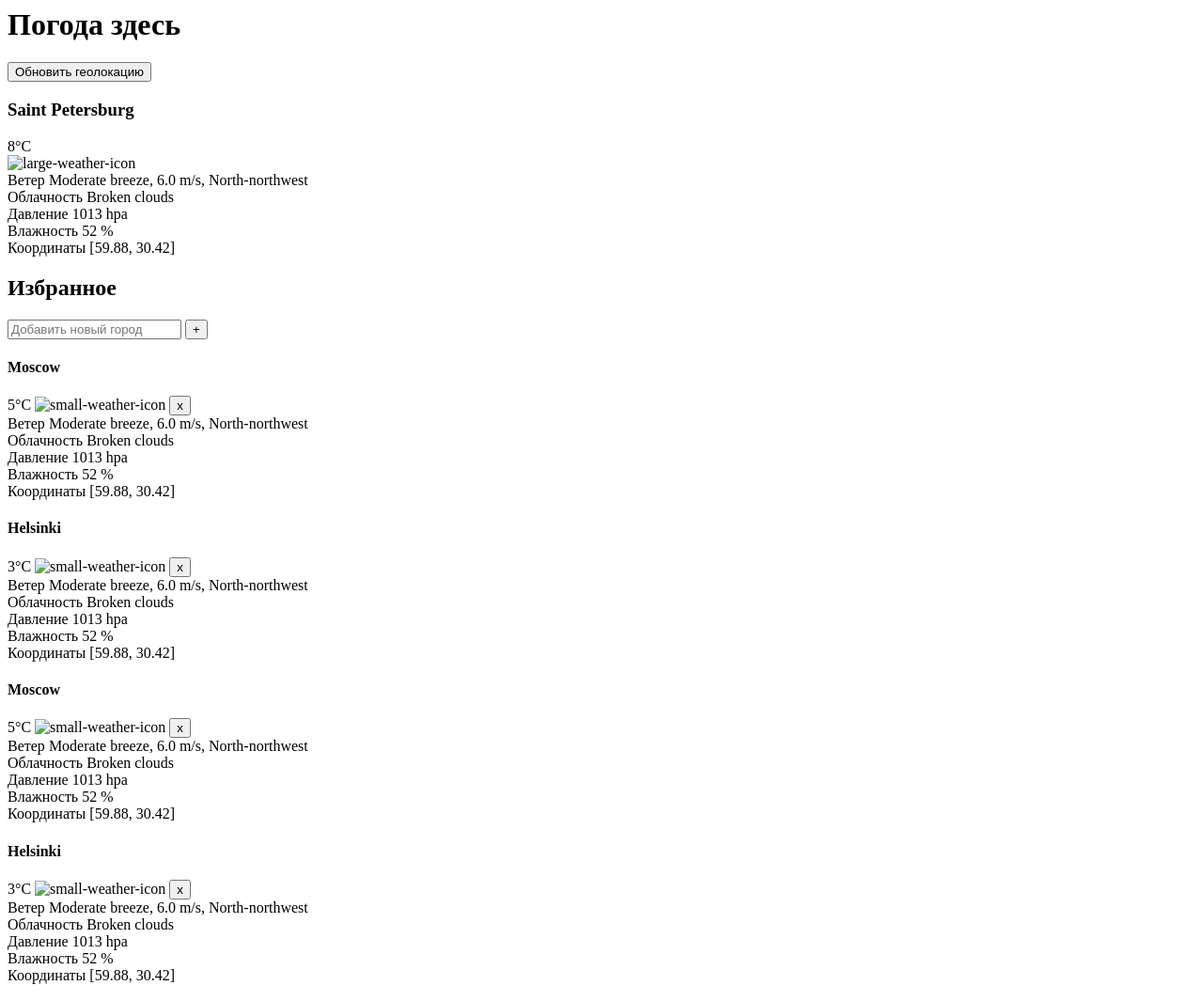
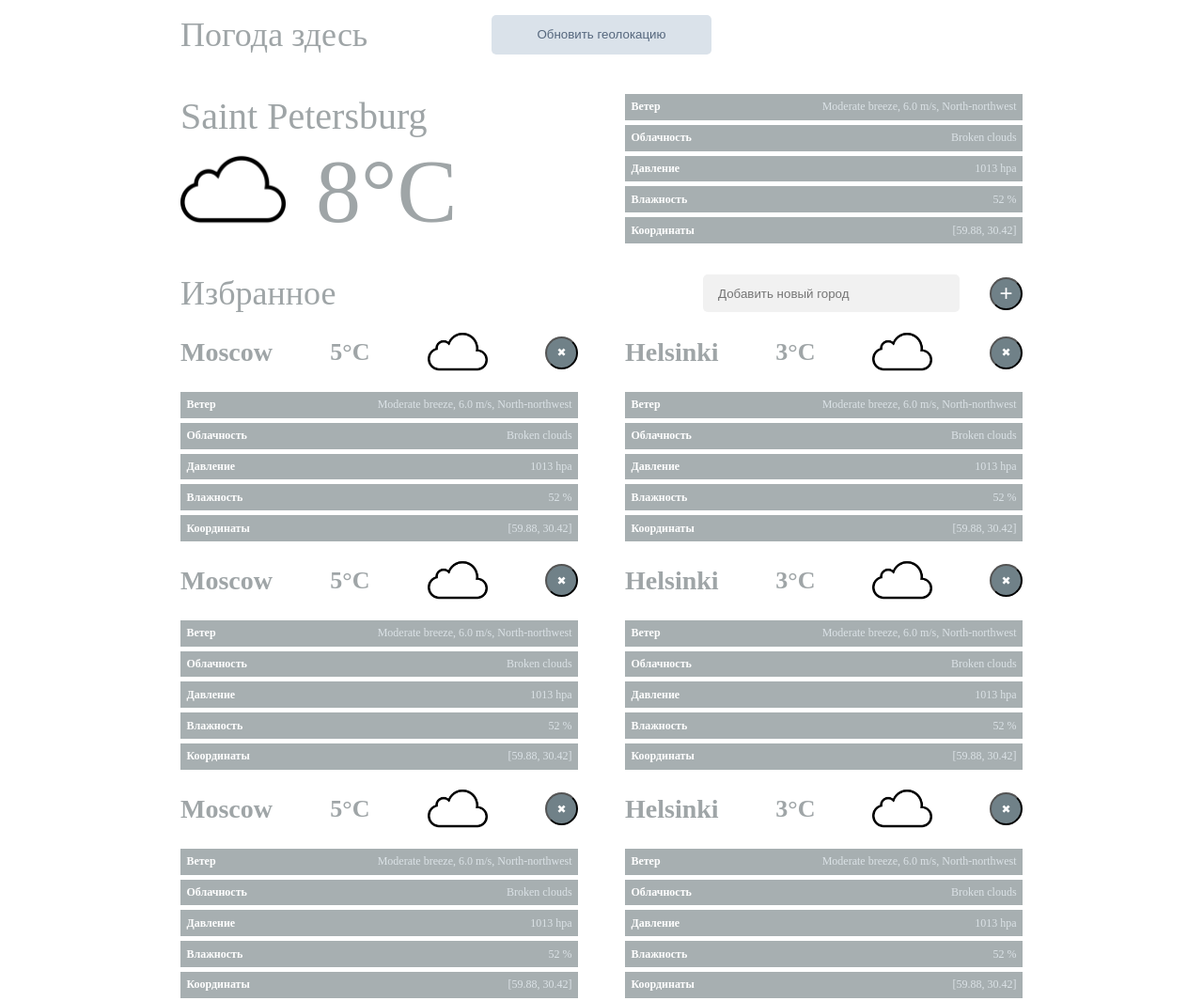
Before and after one commit to 3LITA/3lita.github.io, a plain HTML site: page index.html in a window 1280 px wide. Shown: the top 1065 px of the page at 94% size. Drawn offline with Linux system fonts and the light colour scheme.

Commit message:
Marked up page for desktop

```diff
--- a/index.html
+++ b/index.html
@@ -1,28 +1,30 @@
 <html lang="en">
 
 <head>
-    <meta charset="UTF-8" />
-    <meta name="viewport" content="width=device-width, initial-scale=1.0" />
+    <meta charset="UTF-8">
+    <meta name="viewport" content="width=device-width, initial-scale=1.0">
+    <link rel="stylesheet" href="./style.css">
     <title>Погода</title>
 </head>
 
 <body>
     <div class="wrapper">
         <div class="thin-block">
-            <div class="block-title">
-                <h1>Погода здесь</h1>
-            </div>
+            <div class="block-title">Погода здесь</div>
             <button class="update-geo">Обновить геолокацию</button>
+            <div class="space"></div>
         </div>
 
-        <div class="block">
+        <div class="block mt-2rem">
             <div class="info-block">
                 <div class="current-location">
                     <h3>Saint Petersburg</h3>
                 </div>
-                <div class="temperature">8°C</div>
-                <div class="weather-icon">
-                    <img src="#" alt="large-weather-icon">
+                <div class="city-flex">
+                    <div class="weather-icon mr-2rem">
+                        <img class="weather-large-icon" src="img/cloud.png" alt="large weather icon">
+                    </div>
+                    <div class="current-temperature">8°C</div>
                 </div>
             </div>
 
@@ -50,13 +52,11 @@
             </div>
         </div>
 
-        <div class="thin-block">
-            <div class="block-title">
-                <h2>Избранное</h2>
-            </div>
+        <div class="thin-block mt-2rem">
+            <div class="block-title">Избранное</div>
 
             <div class="search">
-                <input class="input-form" type="text" placeholder="Добавить новый город">
+                <input class="input-form mr-2rem" type="text" placeholder="Добавить новый город">
                 <button class="add-btn">+</button>
             </div>
         </div>
@@ -66,8 +66,8 @@
                 <div class="row-header">
                     <h4>Moscow</h4>
                     <span class="temperature">5°C</span>
-                    <img src="#" alt="small-weather-icon">
-                    <button class="remove-btn">x</button>
+                    <img class="weather-small-icon" src="img/cloud.png" alt="small weather icon">
+                    <button class="remove-btn">✖</button>
                 </div>
 
                 <div class="row">
@@ -96,8 +96,8 @@
                 <div class="row-header">
                     <h4>Helsinki</h4>
                     <span class="temperature">3°C</span>
-                    <img src="#" alt="small-weather-icon">
-                    <button class="remove-btn">x</button>
+                    <img class="weather-small-icon" src="img/cloud.png" alt="small weather icon">
+                    <button class="remove-btn">✖</button>
                 </div>
 
                 <div class="row">
@@ -128,8 +128,8 @@
                 <div class="row-header">
                     <h4>Moscow</h4>
                     <span class="temperature">5°C</span>
-                    <img src="#" alt="small-weather-icon">
-                    <button class="remove-btn">x</button>
+                    <img class="weather-small-icon" src="img/cloud.png" alt="small weather icon">
+                    <button class="remove-btn">✖</button>
                 </div>
 
                 <div class="row">
@@ -158,8 +158,8 @@
                 <div class="row-header">
                     <h4>Helsinki</h4>
                     <span class="temperature">3°C</span>
-                    <img src="#" alt="small-weather-icon">
-                    <button class="remove-btn">x</button>
+                    <img class="weather-small-icon" src="img/cloud.png" alt="small weather icon">
+                    <button class="remove-btn">✖</button>
                 </div>
 
                 <div class="row">
@@ -190,8 +190,8 @@
                 <div class="row-header">
                     <h4>Moscow</h4>
                     <span class="temperature">5°C</span>
-                    <img src="#" alt="small-weather-icon">
-                    <button class="remove-btn">x</button>
+                    <img class="weather-small-icon" src="img/cloud.png" alt="small weather icon">
+                    <button class="remove-btn">✖</button>
                 </div>
 
                 <div class="row">
@@ -220,8 +220,8 @@
                 <div class="row-header">
                     <h4>Helsinki</h4>
                     <span class="temperature">3°C</span>
-                    <img src="#" alt="small-weather-icon">
-                    <button class="remove-btn">x</button>
+                    <img class="weather-small-icon" src="img/cloud.png" alt="small weather icon">
+                    <button class="remove-btn">✖</button>
                 </div>
 
                 <div class="row">
--- a/style.css
+++ b/style.css
@@ -0,0 +1,167 @@
+* {
+    box-sizing: border-box;
+}
+
+body {
+    padding: 0;
+    margin: 0;
+    color: #9FA5A7;
+}
+
+.wrapper {
+    width: 50%;
+    margin: 0 auto;
+    padding: 1rem 2rem;
+}
+
+.block {
+    display: flex;
+    justify-content: space-between;
+}
+
+.info-block {
+    margin-top: 10px;
+    width: calc(50% - 25px);
+}
+
+.space {
+    min-width: 30%;
+}
+
+.city-flex {
+    display: flex;
+    align-items: center;
+}
+
+h3 {
+    font-size: 40px;
+    font-weight: 500;
+    margin: 0;
+}
+
+.current-temperature {
+    font-size: 6rem;
+}
+
+.row-header {
+    display: flex;
+    align-items: center;
+    justify-content: space-between;
+    height: 40px;
+    margin-bottom: 10px;
+    padding: 2rem 0;
+}
+
+.weather-large-icon {
+    width: 7rem;
+}
+
+h4 {
+    font-size: 28px;
+    font-weight: bold;
+    margin: 0;
+}
+.temperature {
+    font-size: 26px;
+    font-weight: bolder;
+}
+.weather-small-icon {
+    height: 4rem;
+}
+.remove-btn {
+    cursor: pointer;
+    height: 35px;
+    width: 35px;
+    border-radius: 50%;
+    background: #708188;
+    display: flex;
+    align-items: center;
+    justify-content: center;
+    font-size: 12px;
+    color: #fff;
+    transition:background, box-shadow .3s ease-in-out;
+}
+
+.thin-block {
+    display: flex;
+    justify-content: space-between;
+}
+
+.update-geo {
+    outline: none;
+    border: none;
+    background: #dae2ea;
+    color: #55677d;
+    padding: 0 3rem;
+    line-height: 1;
+    border-radius: 5px;
+}
+
+.search {
+    display: flex;
+    align-items: center;
+    justify-content: space-between;
+}
+
+.block-title {
+    font-size: 36px;
+    min-width: 30%;
+}
+
+.input-form {
+    background: #f1f1f1;
+    outline: none;
+    border: none;
+    height: 40px;
+    padding-right: 5rem;
+    padding-left: 1rem;
+    border-radius: 5px;
+}
+
+.add-btn {
+    cursor: pointer;
+    height: 35px;
+    width: 35px;
+    border-radius: 50%;
+    background: #708188;
+    display: flex;
+    align-items: center;
+    justify-content: center;
+    font-size: 24px;
+    color: #fff;
+    transition:background, box-shadow .3s ease-in-out;
+}
+
+.row {
+    display: flex;
+    justify-content: space-between;
+    padding: 0.4rem;
+    background: #a7afb1;
+    font-size: 12px;
+    margin-top: 5px;
+}
+.row:first-child {
+    margin-top: 0;
+}
+.row-title {
+    font-weight: bolder;
+    color: #fff;
+}
+
+.row-text {
+    color: #dbe2e6;
+}
+
+.mt-2rem {
+    margin-top: 2rem;
+}
+
+.mr-2rem {
+    margin-right: 2rem;
+}
+
+@media only screen and (max-width: 1440px) {
+    .wrapper {
+        width: 75%;
+    }
+}
```
Also changed, not shown: img/cloud.png (added).
